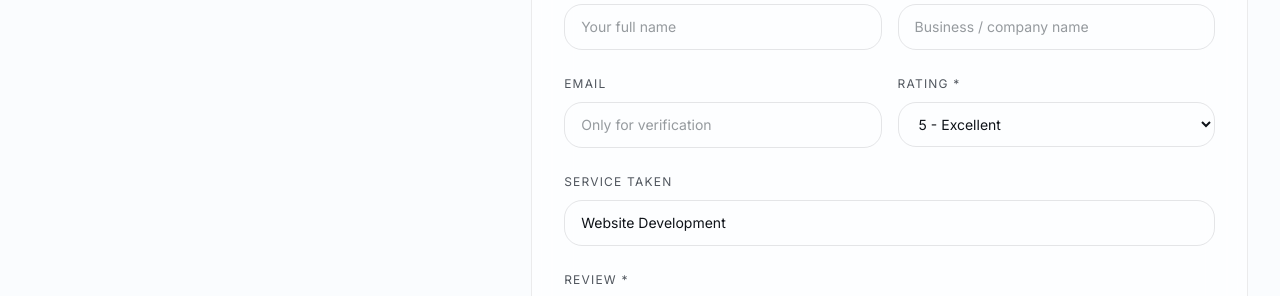
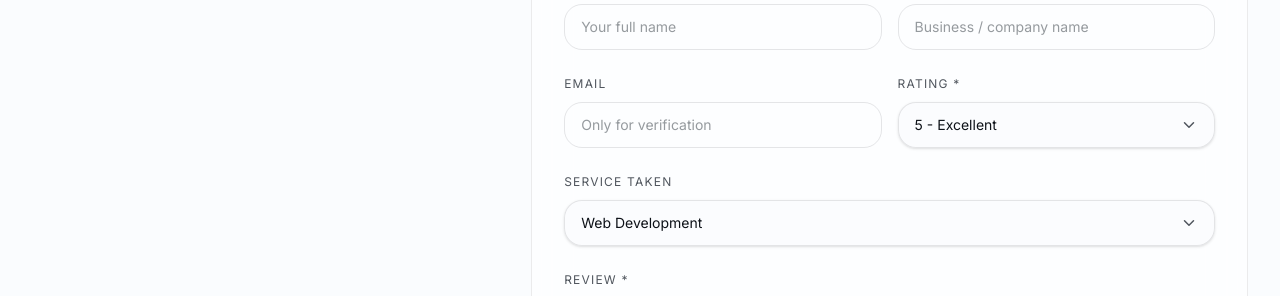
Before and after one commit to trionyxxsolutions/trionyxx_portfolio, a React (Vite) app: page /reviews in a window 1280 px wide. Shown: the part 746-1042 px from the top of the page. Built offline with nearby package versions, Linux system fonts and the light colour scheme.

Commit message:
Fixed dropdown on reviews page

```diff
--- a/src/components/sections/ClientReviews.jsx
+++ b/src/components/sections/ClientReviews.jsx
@@ -1,15 +1,34 @@
 import { useEffect, useState } from "react";
 import { Link } from "@tanstack/react-router";
 import { motion } from "framer-motion";
-import { Quote, Star } from "lucide-react";
+import { Check, ChevronDown, Quote, Star } from "lucide-react";
 import { Section } from "../Section";
 import { fadeUp } from "@/animations/variants";
+
+const serviceOptions = [
+  "Web Development",
+  "Mobile App Development",
+  "Custom Software Development",
+  "Cloud & DevOps",
+  "AI & Machine Learning",
+  "UI/UX Design",
+  "Cybersecurity",
+  "IT Consulting & Maintenance",
+];
+
+const ratingOptions = [
+  { value: "5", label: "5 - Excellent" },
+  { value: "4", label: "4 - Very good" },
+  { value: "3", label: "3 - Good" },
+  { value: "2", label: "2 - Average" },
+  { value: "1", label: "1 - Poor" },
+];
 
 const initialForm = {
   client_name: "",
   client_company: "",
   client_email: "",
-  service: "Website Development",
+  service: "Web Development",
   rating: "5",
   message: "",
   website: "",
@@ -68,6 +87,78 @@ async function parseJsonResponse(response) {
   } catch {
     throw new Error("Server returned an invalid response. Please try again.");
   }
+}
+
+function FancySelect({ label, name, value, options, onChange, required = false }) {
+  const [open, setOpen] = useState(false);
+
+  const normalizedOptions = options.map((option) =>
+    typeof option === "string" ? { value: option, label: option } : option
+  );
+
+  const selectedOption =
+    normalizedOptions.find((option) => option.value === value) ||
+    normalizedOptions[0];
+
+  function selectOption(optionValue) {
+    onChange({
+      target: {
+        name,
+        value: optionValue,
+      },
+    });
+    setOpen(false);
+  }
+
+  return (
+    <label className="relative block">
+      <span className="text-xs uppercase tracking-widest text-muted-foreground">
+        {label} {required && "*"}
+      </span>
+
+      <button
+        type="button"
+        onClick={() => setOpen((current) => !current)}
+        onBlur={() => setTimeout(() => setOpen(false), 120)}
+        className="mt-2 flex w-full items-center justify-between gap-3 rounded-xl border border-border bg-background/80 px-4 py-3 text-left text-sm text-foreground shadow-sm transition-all hover:border-primary/40 hover:bg-secondary/50 focus:border-primary/60 focus:outline-none focus:ring-2 focus:ring-primary/20"
+      >
+        <span className="truncate">{selectedOption?.label}</span>
+        <ChevronDown
+          size={18}
+          className={`shrink-0 text-muted-foreground transition-transform duration-200 ${
+            open ? "rotate-180" : ""
+          }`}
+        />
+      </button>
+
+      {open && (
+        <div className="absolute left-0 right-0 top-[calc(100%+0.5rem)] z-50 overflow-hidden rounded-2xl border border-border bg-background/95 shadow-2xl backdrop-blur-xl">
+          <div className="max-h-64 overflow-y-auto p-1">
+            {normalizedOptions.map((option) => {
+              const active = option.value === value;
+
+              return (
+                <button
+                  key={option.value}
+                  type="button"
+                  onMouseDown={(event) => event.preventDefault()}
+                  onClick={() => selectOption(option.value)}
+                  className={`flex w-full items-center justify-between gap-3 rounded-xl px-4 py-3 text-left text-sm transition-all ${
+                    active
+                      ? "bg-gradient-brand text-on-brand"
+                      : "text-foreground hover:bg-secondary"
+                  }`}
+                >
+                  <span>{option.label}</span>
+                  {active && <Check size={16} />}
+                </button>
+              );
+            })}
+          </div>
+        </div>
+      )}
+    </label>
+  );
 }
 
 function ReviewForm({ onSubmitted }) {
@@ -183,38 +274,23 @@ function ReviewForm({ onSubmitted }) {
           />
         </label>
 
-        <label className="block">
-          <span className="text-xs uppercase tracking-widest text-muted-foreground">
-            Rating *
-          </span>
-          <select
+        <FancySelect
+          label="Rating"
           name="rating"
           value={form.rating}
+          options={ratingOptions}
           onChange={updateField}
           required
-            className={inputClass}
-          >
-            <option value="5">5 - Excellent</option>
-            <option value="4">4 - Very good</option>
-            <option value="3">3 - Good</option>
-            <option value="2">2 - Average</option>
-            <option value="1">1 - Poor</option>
-          </select>
-        </label>
+        />
       </div>
 
-      <label className="block">
-        <span className="text-xs uppercase tracking-widest text-muted-foreground">
-          Service taken
-        </span>
-        <input
+      <FancySelect
+        label="Service taken"
         name="service"
         value={form.service}
+        options={serviceOptions}
         onChange={updateField}
-          placeholder="Website Development, Portfolio, AI Solution..."
-          className={inputClass}
       />
-      </label>
 
       <label className="block">
         <span className="text-xs uppercase tracking-widest text-muted-foreground">
```
Lines whose indentation alone changed are shown as unchanged.
